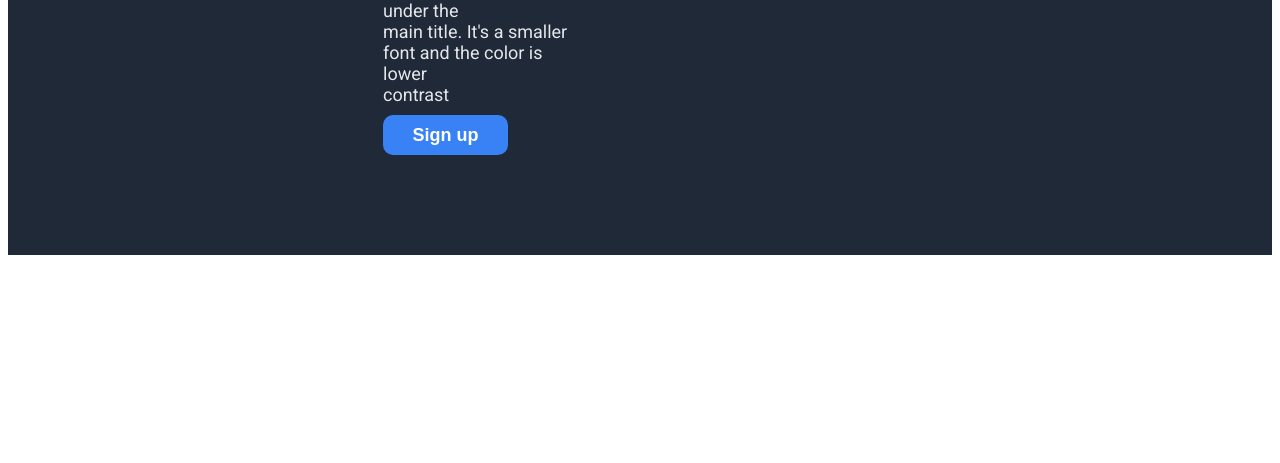
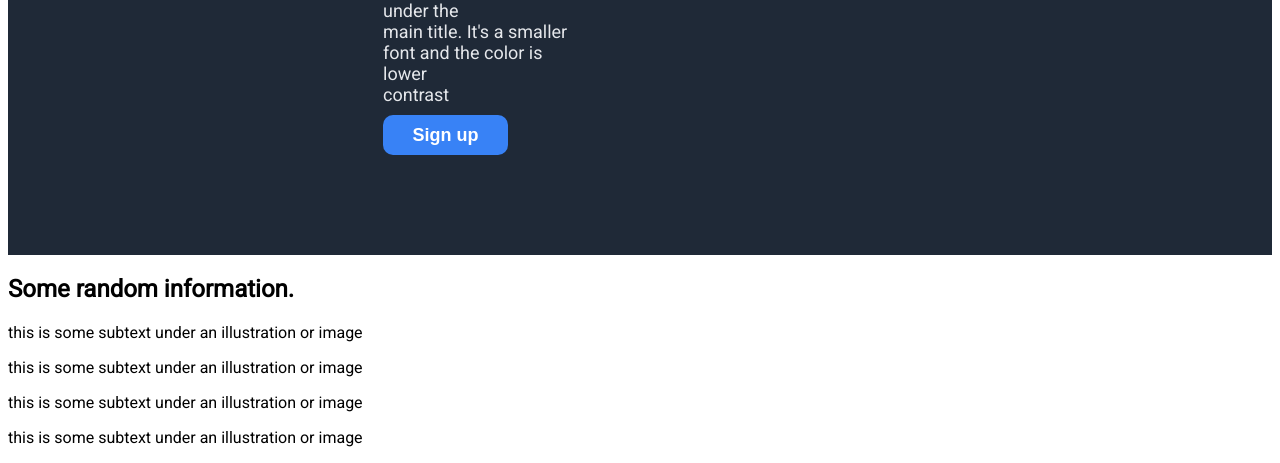
Before and after one commit to JClement11/odin-landing-page, a plain HTML site: page index.html in a window 1280 px wide. Shown: the part 417-880 px from the top of the page. Before the commit the page ends 800 px from the top, so only its background shows below. Drawn offline with Linux system fonts and the light colour scheme.

Commit message:
add heading and subtext to 2nd section

```diff
--- a/index.html
+++ b/index.html
@@ -34,5 +34,26 @@
             </div>
         </div>
     </div>
+    <div class="information">
+        <h2>Some random information.</h2>
+        <div class="box-text">
+            <div class="box-1">
+                <div class="blue-box"></div>
+                <p class="subtext">this is some subtext under an illustration or image</p>
+            </div>
+            <div class="box-2">
+                <div class="blue-box"></div>
+                <p class="subtext">this is some subtext under an illustration or image</p>
+            </div>
+            <div class="box-3">
+                <div class="blue-box"></div>
+                <p class="subtext">this is some subtext under an illustration or image</p>
+            </div>
+            <div class="box-4">
+                <div class="blue-box"></div>
+                <p class="subtext">this is some subtext under an illustration or image</p>
+            </div>
+        </div>
+    </div>
 </body>
 </html>
```
